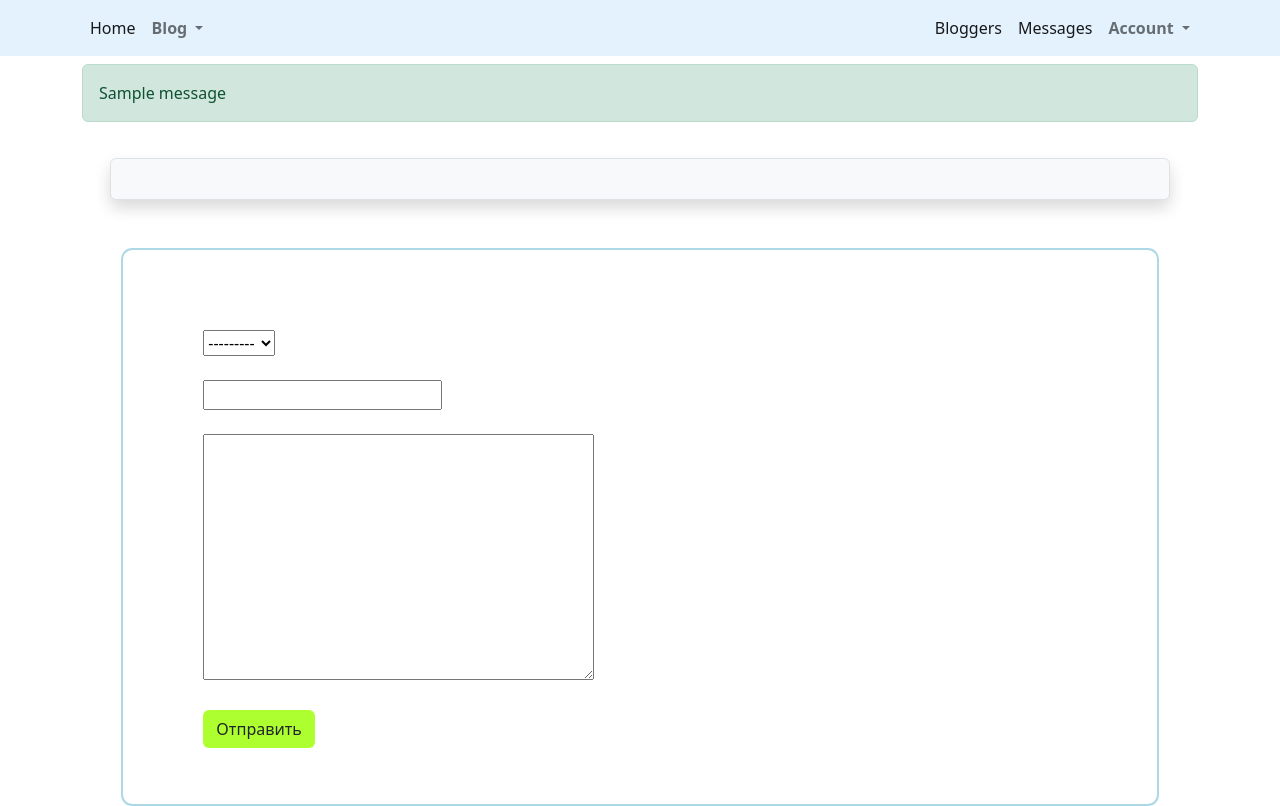
After one commit to KulykDima/Django_blog, a Django app: page /accounts/profile/message/new_message/ in a window 1280 px wide. The commit adds this page. Run offline with Django 4.2, Linux system fonts and the light colour scheme; a user stored in the database is signed in; data comes from the database, SQL or seed files in the repository; both versions use the stored data as it was after the commit; tables that the repository leaves empty hold one stand-in row (values such as "Sample post"); one stand-in notice (Sample message) is shown; some libraries are stand-ins or nearby versions.

Commit message:
messages

```diff
--- a/src/accounts/forms.py
+++ b/src/accounts/forms.py
@@ -6,6 +6,7 @@ from django.core.exceptions import ValidationError
 from django.forms import widgets
 
 from .apps import user_register
+from .models import Message
 
 
 class UserRegisterForm(forms.ModelForm):
@@ -90,3 +91,20 @@ class UserUpdateForm(UserChangeForm):
         )
 
         # widgets = {'birthday': forms.DateInput(attrs={'type': 'date'})}
+
+
+class MessageForm(forms.ModelForm):
+    class Meta:
+        model = Message
+        fields = [
+            'recipient',
+            'name',
+            'subject',
+            'body',
+        ]
+
+    def __init__(self, *args, **kwargs):
+        super(MessageForm, self).__init__(*args, **kwargs)
+
+        for name, field in self.fields.items():
+            field.widget.attrs.update({'class': 'input'})
--- a/src/accounts/models.py
+++ b/src/accounts/models.py
@@ -1,4 +1,5 @@
 import os
+import uuid
 
 from django.conf import settings
 from django.contrib.auth.models import AbstractUser
@@ -24,3 +25,20 @@ class User(AbstractUser):
 
     def __str__(self):
         return self.username
+
+
+class Message(models.Model):
+    sender = models.ForeignKey(User, on_delete=models.SET_NULL, null=True, blank=True)
+    recipient = models.ForeignKey(User, on_delete=models.SET_NULL, null=True, blank=True, related_name='messages')
+    name = models.CharField(max_length=200, null=True, blank=True)
+    subject = models.CharField(max_length=200, null=True, blank=True)
+    body = models.TextField(max_length=1000)
+    is_readed = models.BooleanField(default=False, null=True)
+    created = models.DateTimeField(auto_now_add=True)
+    id = models.UUIDField(default=uuid.uuid4, unique=True, primary_key=True, editable=False)
+
+    def __str__(self):
+        return self.subject
+
+    class Meta:
+        ordering = ['is_readed', '-created']
--- /dev/null
+++ b/src/accounts/static/css/message.css
@@ -0,0 +1,138 @@
+.message {
+  padding: 2.5rem 0;
+}
+
+.message > a span {
+  font-size: 1.45rem;
+  font-weight: 500;
+}
+
+.message.message--unread a span {
+  font-weight: 700;
+  color: red;
+}
+
+.message:not(:last-child) {
+  border-bottom: 2px solid white;
+}
+
+.message > a {
+  display: flex;
+  gap: 1rem;
+}
+
+.message__author,
+.message__date {
+  flex-basis: 25%;
+}
+
+.message__subject {
+  flex-basis: 50%;
+}
+
+.message__date {
+  text-align: right;
+}
+
+
+.message.message {
+  list-style: none;
+  background: white;
+  padding: 3.5rem 5rem;
+  border: 2px solid lightblue;
+  border-radius: 0.7rem;
+}
+
+.message.message__subject {
+  font-size: 2.8rem;
+  color: darkslategrey;
+  margin-bottom: 1rem;
+  margin-top: 2rem;
+}
+
+.message.message__author {
+  font-size: 1.8rem;
+  font-weight: 500;
+}
+
+.message.message__date {
+  font-size: 1.4rem;
+  font-weight: 400;
+  text-align: left;
+  margin-bottom: 3rem;
+}
+
+.inbox {
+  height: 90vh;
+}
+
+.inbox__title,
+.inbox__title span {
+  font-size: 2.4rem;
+  font-weight: 700;
+  color: darkslategrey;
+  text-transform: uppercase;
+  text-align: left;
+  margin-bottom: 3rem;
+}
+
+.inbox__title span {
+  color: yellowgreen;
+}
+
+.formPage .formWrapper {
+  list-style: none;
+  background: white;
+  padding: 3.5rem 5rem;
+  border: 2px solid lightblue;
+  border-radius: 0.7rem;
+}
+
+.formPage .formWrapper__subject {
+  font-size: 2.8rem;
+  color: greenyellow;
+  margin-bottom: 1rem;
+  margin-top: 2rem;
+}
+
+.content-box {
+  width: 95%;
+  max-width: 85rem;
+  margin: 0 auto;
+}
+
+.form {
+  display: block;
+}
+
+.form--inline {
+  display: inline-block;
+}
+
+.form__field {
+  margin-top: 1.5rem;
+  margin-bottom: 1.5rem;
+}
+
+.form__error {
+  color: red;
+  display: block;
+  font-size: 1.4rem;
+}
+
+.form__label,
+.form__field > label {
+  display: block;
+  margin-bottom: 0.5rem;
+  color: black;
+}
+
+.form__label--inline {
+  display: inline-block;
+  margin-bottom: 0.8rem;
+  color: black;
+}
+
+.btn--sub {
+  background-color: greenyellow;
+}
--- /dev/null
+++ b/src/accounts/templates/messages/message_form.html
@@ -0,0 +1,31 @@
+{% extends 'base.html' %}
+
+{% load static %}
+
+{% block content %}
+        <link rel="stylesheet" type="text/css" href="{% static 'css/message.css' %}">
+<main class="formPage my-xl">
+    <div class="content-box">
+        <div class="formWrapper">
+            <form class="form" method="POST">
+                {% csrf_token %}
+
+                <div class="form__field">
+                    <label for="formInput#text">{{ form.recipient }}</label>
+                </div>
+
+                <div class="form__field">
+                    <label for="formInput#text">{{ form.subject }}</label>
+                </div>
+
+                <div class="form__field">
+                    <label for="formInput#text">{{ form.body }}</label>
+                </div>
+
+                <input class="btn btn--sub btn--lg  my-md" type="submit" value="Отправить" />
+            </form>
+        </div>
+    </div>
+</main>
+
+{% endblock content %}
--- a/src/accounts/urls.py
+++ b/src/accounts/urls.py
@@ -1,7 +1,7 @@
 from django.urls import path
 from django.views.generic import TemplateView
 
-from .views import UserLoginView
+from .views import UserLoginView, inbox, message_view, create_message
 from .views import UserLogoutView
 from .views import UserRegistrationView
 from .views import UserUpdateView
@@ -21,4 +21,7 @@ urlpatterns = [
     path('profile/', user_profile_view, name='profile'),
     path('profile/update/', UserUpdateView.as_view(), name='profile_update'),
     path('register/', UserRegistrationView.as_view(), name='register'),
+    path('profile/inbox', inbox, name='inbox'),
+    path('profile/message/<str:pk>', message_view, name='message'),
+    path('profile/message/new_message/', create_message, name='create_message'),
 ]
--- a/src/accounts/views.py
+++ b/src/accounts/views.py
@@ -1,5 +1,8 @@
+from django.contrib.auth.decorators import login_required
+from django.http import HttpResponseRedirect
+
 from accounts.apps import user_register
-from accounts.forms import ActivationLetterAgain
+from accounts.forms import ActivationLetterAgain, MessageForm
 from accounts.forms import UserRegisterForm
 from accounts.forms import UserUpdateForm
 from accounts.utils import signer
@@ -10,7 +13,7 @@ from django.contrib.auth.mixins import LoginRequiredMixin
 from django.contrib.auth.views import LoginView, LogoutView
 from django.core.signing import BadSignature
 from django.shortcuts import get_object_or_404, render
-from django.urls import reverse_lazy
+from django.urls import reverse_lazy, reverse
 from django.views.generic import CreateView
 from django.views.generic import UpdateView
 
@@ -30,7 +33,6 @@ def send_activation_letter(request):
     if request.method == 'POST':
         username = request.POST.get('email')
         user = get_object_or_404(get_user_model(), email=username)
-        print(username, user)
         form = ActivationLetterAgain(request.POST)
         if user.is_activated:
             return render(request, 'accounts/user_is_activated.html')
@@ -89,3 +91,40 @@ class UserLogoutView(LoginRequiredMixin, LogoutView):
 
 def user_profile_view(request):
     return render(request, 'accounts/user_profile.html')
+
+
+@login_required
+def inbox(request):
+    user = request.user
+    messages = user.messages.all()
+    count_of_unreaded = messages.filter(is_readed=False).count()
+    return render(request, 'messages/inbox.html', {'messages': messages, 'count_of_unreaded': count_of_unreaded})
+
+
+@login_required
+def message_view(request, pk):
+    user = request.user
+    message = user.messages.get(id=pk)
+    if not message.is_readed:
+        message.is_readed = True
+        message.save()
+
+    return render(request, 'messages/message.html', {'message': message})
+
+
+@login_required
+def create_message(request):
+    form = MessageForm()
+
+    if request.method == 'POST':
+        form = MessageForm(data=request.POST)
+        if form.is_valid():
+            message = form.save(commit=False)
+            message.sender = request.user
+            message.name = request.user
+            message.save()
+
+            messages.success(request, 'Your message has been sent')
+            return HttpResponseRedirect(reverse('accounts:inbox'))
+
+    return render(request, 'messages/message_form.html', {'form': form})
--- a/src/templates/includes/header.html
+++ b/src/templates/includes/header.html
@@ -28,6 +28,9 @@
             <li class="nav-item">
           <a class="nav-link active" aria-current="page" href="{% url 'posts:blogger_list' %}">Bloggers</a>
         </li>
+             <li class="nav-item">
+          <a class="nav-link active" aria-current="page" href="{% url 'accounts:inbox' %}">Messages</a>
+        </li>
         <li class="nav-item dropdown">
           <a class="nav-link dropdown-toggle" href="#" role="button" data-bs-toggle="dropdown" aria-expanded="false">
             <strong>Account</strong>
```
Also changed, not shown: src/accounts/admin.py (+7 -1 lines), src/accounts/static/js/main.js (added, +50 -0 lines), src/accounts/templates/messages/inbox.html (added, +30 -0 lines), src/accounts/templates/messages/message.html (added, +24 -0 lines), blog.sqlite3, src/accounts/migrations/0002_message.py (added).
